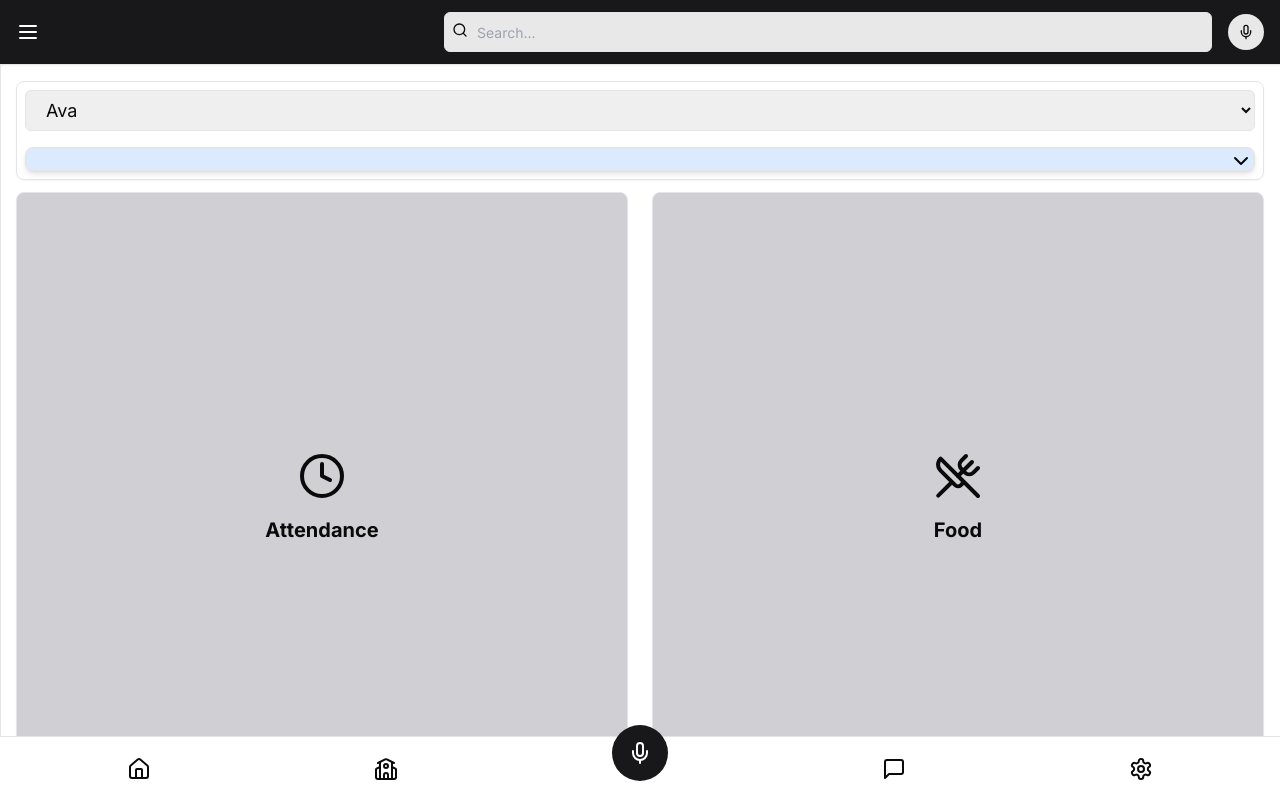
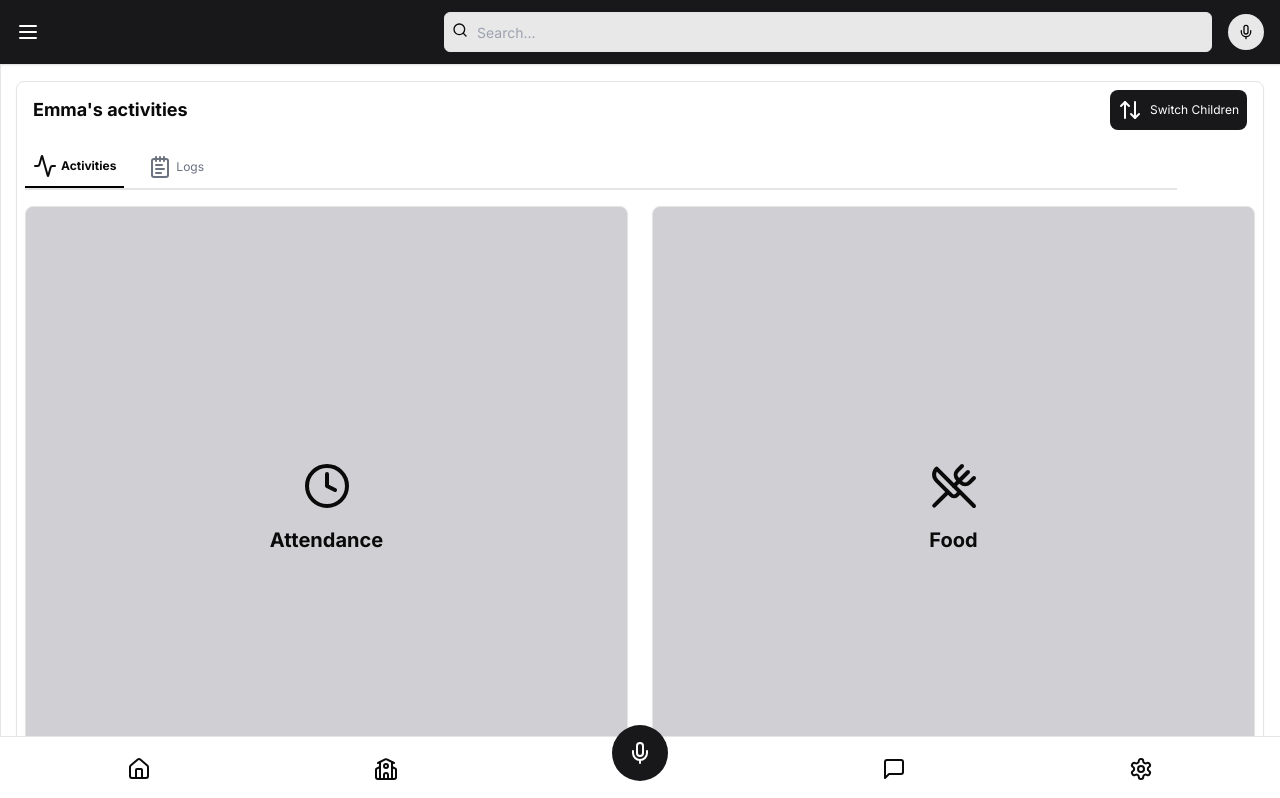
Before and after one commit to Ahmedmemon12/VALA-Plus-demo, a Next.js app: page /room/children/baby in a window 1280 px wide. Shown: the top 798 px of the page. Built offline with nearby package versions, Linux system fonts and the light colour scheme.

Commit message:
added child selector

```diff
--- a/app/room/children/baby/page.jsx
+++ b/app/room/children/baby/page.jsx
@@ -1,5 +1,5 @@
 "use client";
-import { useState, useEffect } from "react";
+import { useState, useEffect, useRef } from "react";
 import { useRouter, useSearchParams } from "next/navigation";
 import { FoodTrackingComponent } from "@/components/blocks/foodTracker";
 import { SunscreenApplicationForm } from "@/components/blocks/SunscreenApplicationForm";
@@ -7,7 +7,7 @@ import { NappyChangeForm } from "@/components/blocks/NappyChangeForm";
 import { SleepCheckManager } from "@/components/blocks/SleepCheckForm";
 import { AttendanceTrackingComponent } from "@/components/blocks/AttendanceTracking";
 import { Card } from "@/components/ui/card";
-import { Baby, ChevronDown, ChevronUp, Clock, Moon, Sun, UtensilsCrossed } from "lucide-react";
+import { Activity, ArrowUpDown, Baby, ChevronDown, ChevronUp, Clock, Moon, NotepadText, Sun, UtensilsCrossed } from "lucide-react";
 import Link from "next/link";
 
 export default function SmBabyPage() {
@@ -15,7 +15,10 @@ export default function SmBabyPage() {
   const searchParams = useSearchParams();
   const [modalOpen, setModalOpen] = useState(false);
   const [expandedModal, setExpandedModal] = useState(false)
-  const [tab, setTab] = useState('activity')
+  const [selectModal, setSelectModal] = useState(false)
+  const [childName, setChildName] = useState("Emma")
+  // const [tab, setTab] = useState('activity')
+  const [tab, setTab] = useState("activities");
   const children = ['Ava',
     'Liam',
     'Emma',
@@ -43,6 +46,13 @@ export default function SmBabyPage() {
     '2024-11-22',
     '2024-11-21'
   ]
+  // const selectRef = useRef(null);
+  // const handleSwitchChildrenClick = () => {
+  //   if (selectRef.current) {
+  //     selectRef.current.focus(); // Bring focus to the select element
+  //     selectRef.current.click(); // Trigger a click to open it (only works in some browsers)
+  //   }
+  // };
   const [childData, setChildData] = useState({
     attendance: {},
     foodData: {},
@@ -148,39 +158,41 @@ export default function SmBabyPage() {
         return null;
     }
   };
+  const handleSelect = (value) => {
+    setChildName(value)
+    setSelectModal(!selectModal)
+  }
 
   return (
     <div className="p-4 flex flex-col gap-3">
       {/* Title Card */}
       <Card className="p-2 text-lg flex flex-col gap-4">
-        <select
-          id="childSelect"
-          className="w-full px-4 py-2 border rounded-md"
-          onChange={(e) => console.log(e.target.value)} // Handle selection change if necessary
+        <div className="flex gap-4 items-center justify-between px-2">
+          <h1 className="text-lg font-bold">
+            {`${childName}'s activities`}
+          </h1>
+          <button className="bg-zinc-900 text-white rounded-lg text-xs flex gap-2 items-center p-2" onClick={() => setSelectModal(!selectModal)}><ArrowUpDown />Switch Children</button>
+        </div>
+
+        {/* Tab Navigation */}
+        <div className="flex gap-4 border-b-2 overflow-x-scroll w-[90vw]">
+          <button
+            className={`p-2 text-xs flex items-center gap-1 ${tab === "activities" ? "border-b-2 border-black font-bold" : "text-gray-500"}`}
+            onClick={() => setTab("activities")}
           >
-          {children.map((child) => (
-            <option key={child} value={child}>
-              {child}
-            </option>
-          ))}
-        </select>
-        <Card className={`bg-blue-100 rounded-lg shadow-md duration-500 h-[60vh] overflow-hidden ${expandedModal ? "" : "h-6"}`}>
-          <Card className="w-full h-6 flex justify-end" onClick={() => setExpandedModal(!expandedModal)}>{expandedModal? <ChevronUp />: <ChevronDown />}</Card>
-          <div className="grid grid-cols-2 border-b">
-            <h2 className={`font-bold text-md mb-4 text-center p-2 rounded-lg ${tab == "activity" ? "bg-zinc-900 text-white" : ""}`} onClick={() => setTab('activity')}>Activity Log</h2>
-            <h2 className={`font-bold text-md mb-4 text-center p-2 rounded-lg ${tab == "previous" ? "bg-zinc-900 text-white" : ""}`} onClick={() => setTab('previous')}>Previous Logs</h2>
+            <Activity /> Activities
+          </button>
+          <button
+            className={`p-2 text-xs flex items-center gap-1 ${tab === "logs" ? "border-b-2 border-black font-bold" : "text-gray-500"}`}
+            onClick={() => setTab("logs")}
+          >
+            <NotepadText /> Logs
+          </button>
         </div>
-          {tab == "previous"
+        {tab == "logs"
           ?
-          <div className="space-y-4 p-4 overflow-y-scroll">
-            {
-              dates.map((date, ind)=><Card className="bg-gray-300 p-3" key={ind}>{date}</Card>)
-            }
-          </div>
-          :
+          <Card className={`bg-blue-100 rounded-lg shadow-md duration-500`}>
             <div className="space-y-4 p-4">
-
-            {/* Attendance Log */}
               <div className="space-y-1">
                 <h3 className="font-semibold text-lg">Attendance:</h3>
                 {childData.attendance.checkInTime ? (
@@ -199,7 +211,6 @@ export default function SmBabyPage() {
                 )}
               </div>
 
-            {/* Food Log */}
               <div className="space-y-1">
                 <h3 className="font-semibold text-lg">Food:</h3>
                 {Object.keys(childData.foodData).length > 0 ? (
@@ -221,8 +232,6 @@ export default function SmBabyPage() {
                   <p className="text-gray-600">No data logged yet</p>
                 )}
               </div>
-
-            {/* Nappy Log */}
               <div className="space-y-1">
                 <h3 className="font-semibold text-lg">Nappy:</h3>
                 {childData.nappyData.status ? (
@@ -235,7 +244,6 @@ export default function SmBabyPage() {
                 )}
               </div>
 
-            {/* Sunscreen Log */}
               <div className="space-y-1">
                 <h3 className="font-semibold text-lg">Sunscreen Time:</h3>
                 <p className="text-sm">
@@ -243,7 +251,7 @@ export default function SmBabyPage() {
                 </p>
               </div>
 
-            {/* Sleep Log */}
+
               <div className="space-y-1">
                 <h3 className="font-semibold text-lg">Sleep:</h3>
                 {childData.sleepData.start || childData.sleepData.end ? (
@@ -256,11 +264,9 @@ export default function SmBabyPage() {
                 )}
               </div>
 
-          </div>}
+            </div>
           </Card>
-
-      </Card>
-
+          :
           <div className="grid grid-cols-2 w-full gap-6">
             <Link href={`?activity=attendance`}>
               <Card className="w-full flex justify-center items-center flex-col aspect-square gap-4 text-xl font-bold bg-zinc-400/50">
@@ -288,6 +294,38 @@ export default function SmBabyPage() {
               </Card>
             </Link>
           </div>
+        }
+      </Card>
+
+      {selectModal
+        ?
+        <div
+          id="modal-overlay"
+          className="fixed inset-0 bg-black/50 flex justify-start items-start z-50 px-4 pt-24"
+          onClick={()=>setSelectModal(!selectModal)}
+        >
+          <div
+            className="bg-white rounded-lg p-6 max-w-lg w-full"
+            onClick={(e) => e.stopPropagation()} // Prevent closing when clicking inside
+          >
+            <select
+              // ref={selectRef} // Attach ref to the select element
+              id="childSelect"
+              value={childName}
+              className="w-full px-4 py-2 border rounded-md"
+              onChange={(e) => handleSelect(e.target.value)} // Handle selection change if necessary
+            >
+              {children.map((child) => (
+                <option key={child} value={child}>
+                  {child}
+                </option>
+              ))}
+            </select>
+          </div>
+        </div>
+        :
+        <></>
+      }
 
       {modalOpen && (
         <div
```
Lines whose indentation alone changed are shown as unchanged.
